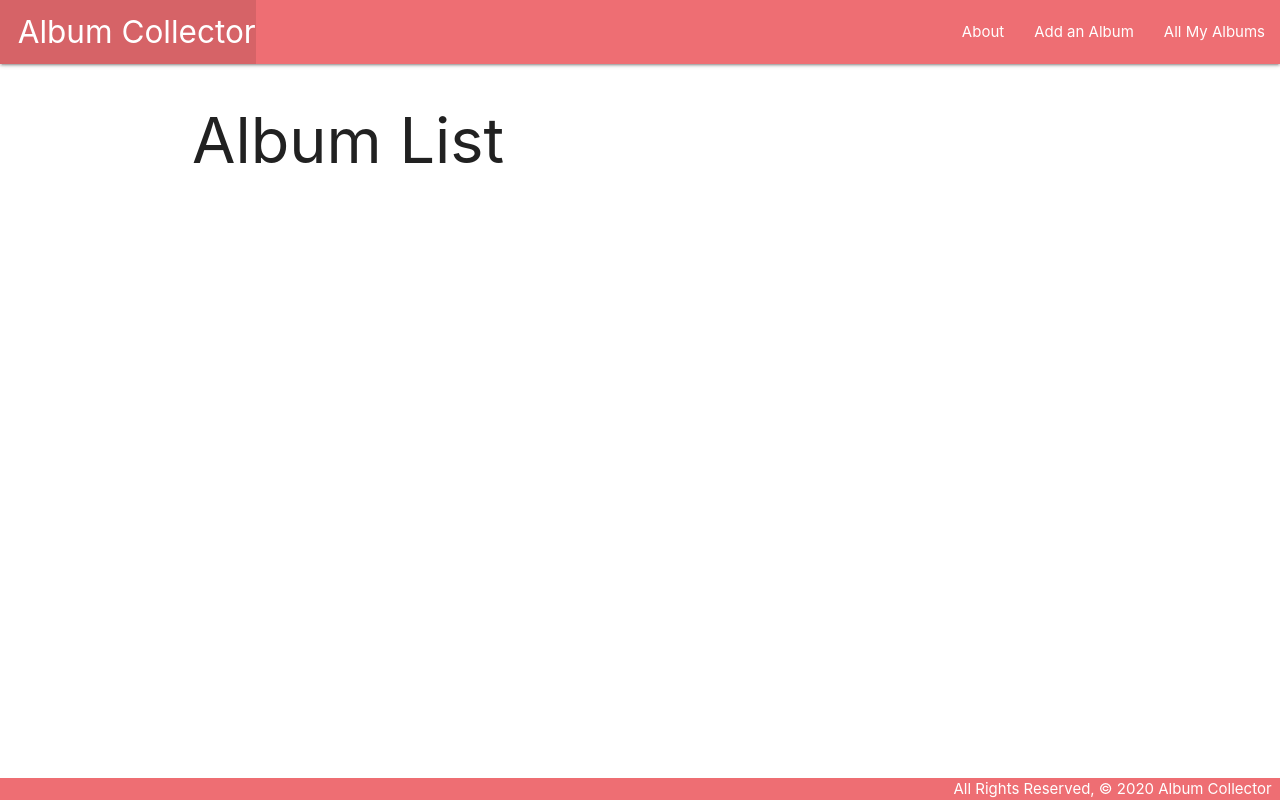
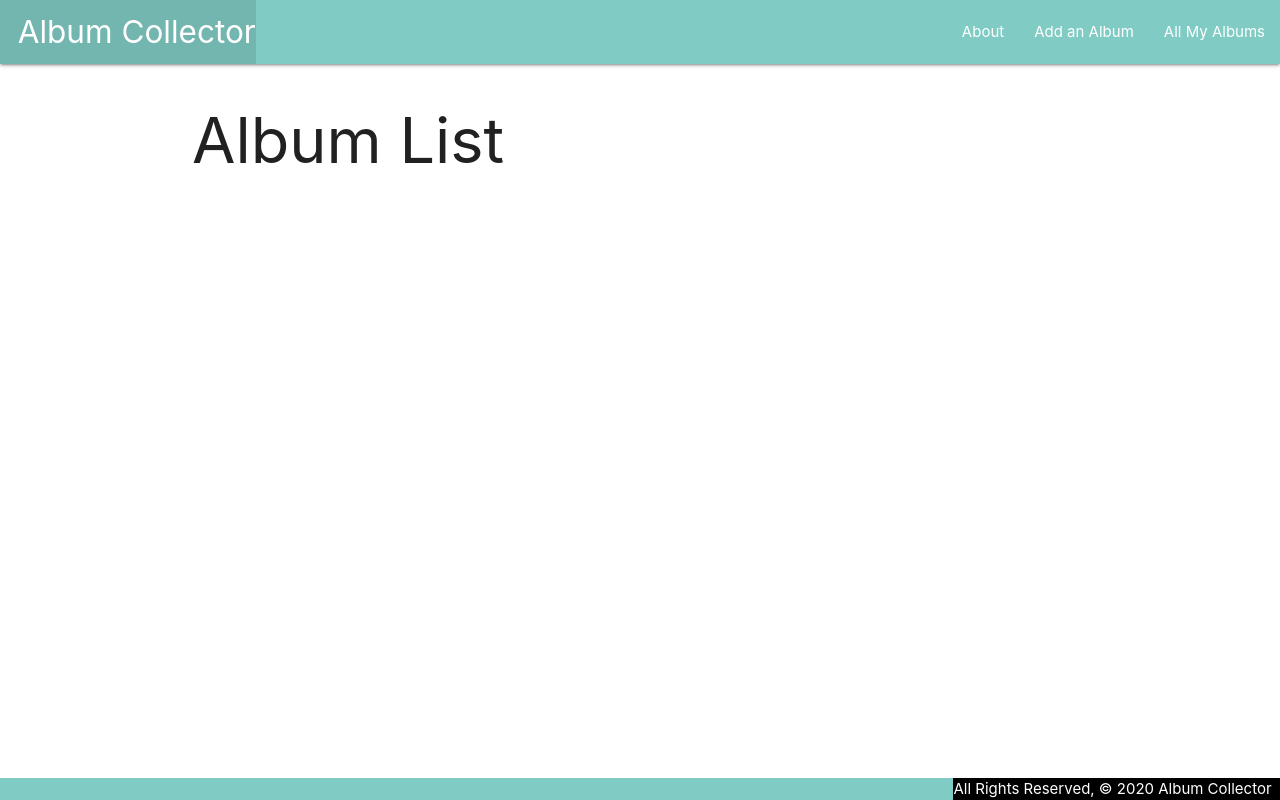
Before and after one commit to beckthetech/django-practice_albumcollector, a Django app: page / in a window 1280 px wide. Run offline with Django 3.2, Linux system fonts and the light colour scheme; data that the repository does not hold is empty.

Commit message:
update color scheme

```diff
--- a/main_app/static/css/style.css
+++ b/main_app/static/css/style.css
@@ -12,3 +12,7 @@ footer.page-footer {
     padding-top: 0;
     text-align: right;
 }
+
+nav {
+    background-color: cadetblue !important;
+}
--- a/main_app/templates/base.html
+++ b/main_app/templates/base.html
@@ -15,7 +15,7 @@
 
 <body>
   <header class="navbar-fixed">
-    <nav>
+    <nav class="teal lighten-3">
       <div class="nav-wrapper">
         <ul>
           <li><a href="/" class="left brand-logo">&nbsp;&nbsp;Album Collector</a></li>
@@ -32,8 +32,8 @@
     {% block content %}
     {% endblock %}
   </main>
-  <footer class="page-footer">
-    <div class="right">All Rights Reserved, &copy; 2020 Album Collector &nbsp;</div>
+  <footer class="page-footer teal lighten-3">
+    <div class="right black">All Rights Reserved, &copy; 2020 Album Collector &nbsp;</div>
   </footer>
 </body>
 
```
